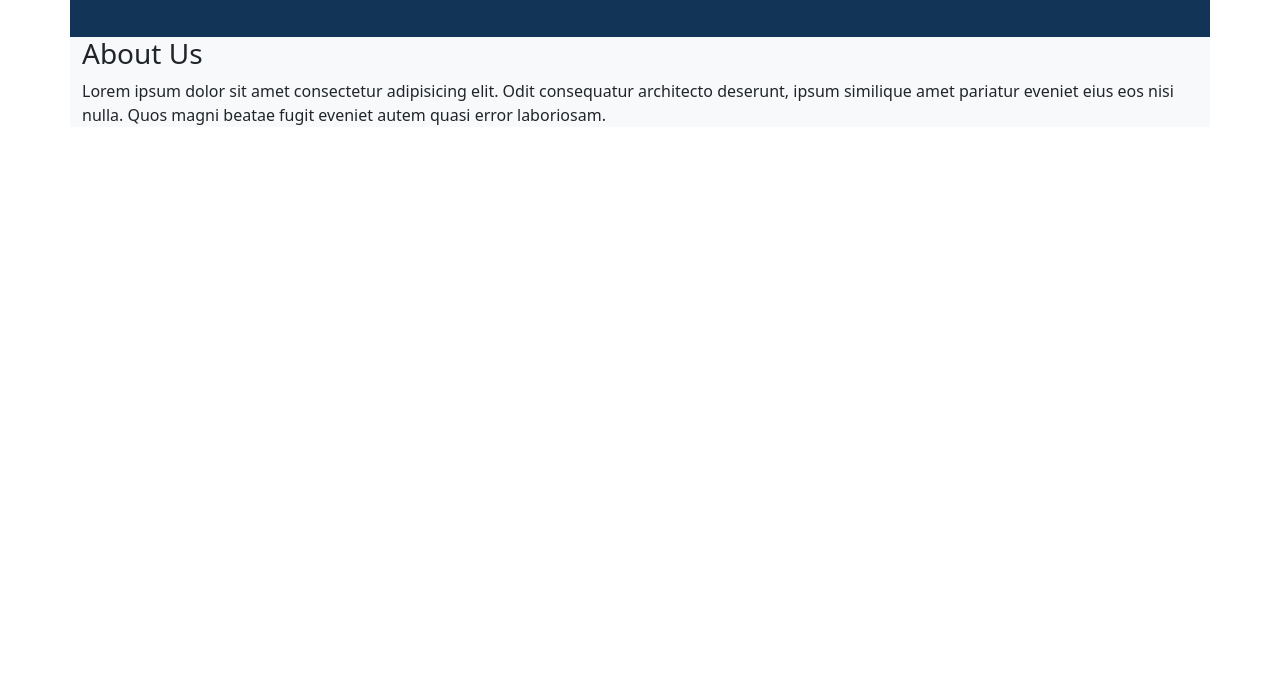
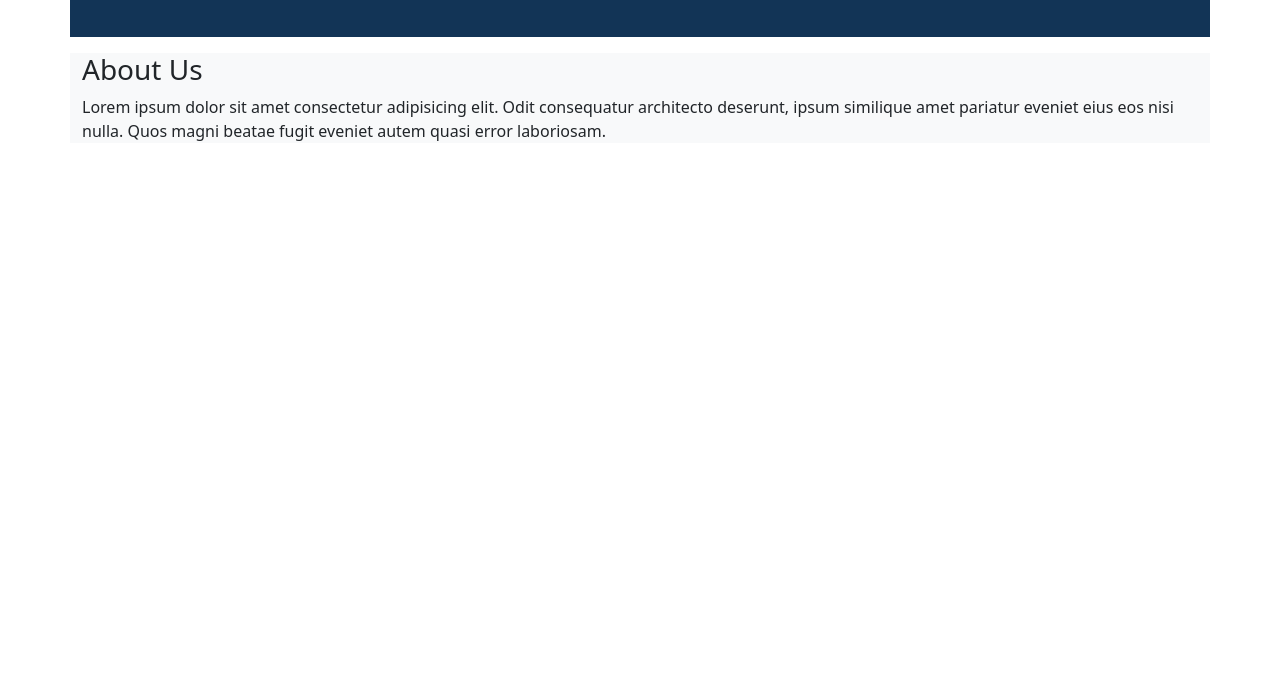
Before and after one commit to ernurn/ejemploGIT, a plain HTML site: page index.html in a window 1280 px wide. Shown: the part 115-800 px from the top of the page. Drawn offline with nearby package versions, Linux system fonts and the light colour scheme.

Commit message:
arreglo error en div

```diff
--- a/index.html
+++ b/index.html
@@ -12,7 +12,7 @@
     <div class="container fondo-azul p-5 text-light">
         <h1>Hola GIT</h1>
     </div>
-    <div class="container bg-light">
+    <div class="container mt-3 bg-light">
         <h3>About Us</h3>
         <p>Lorem ipsum dolor sit amet consectetur adipisicing elit. Odit consequatur architecto deserunt, ipsum similique amet pariatur eveniet eius eos nisi nulla. Quos magni beatae fugit eveniet autem quasi error laboriosam.</p>
     </div>
```
